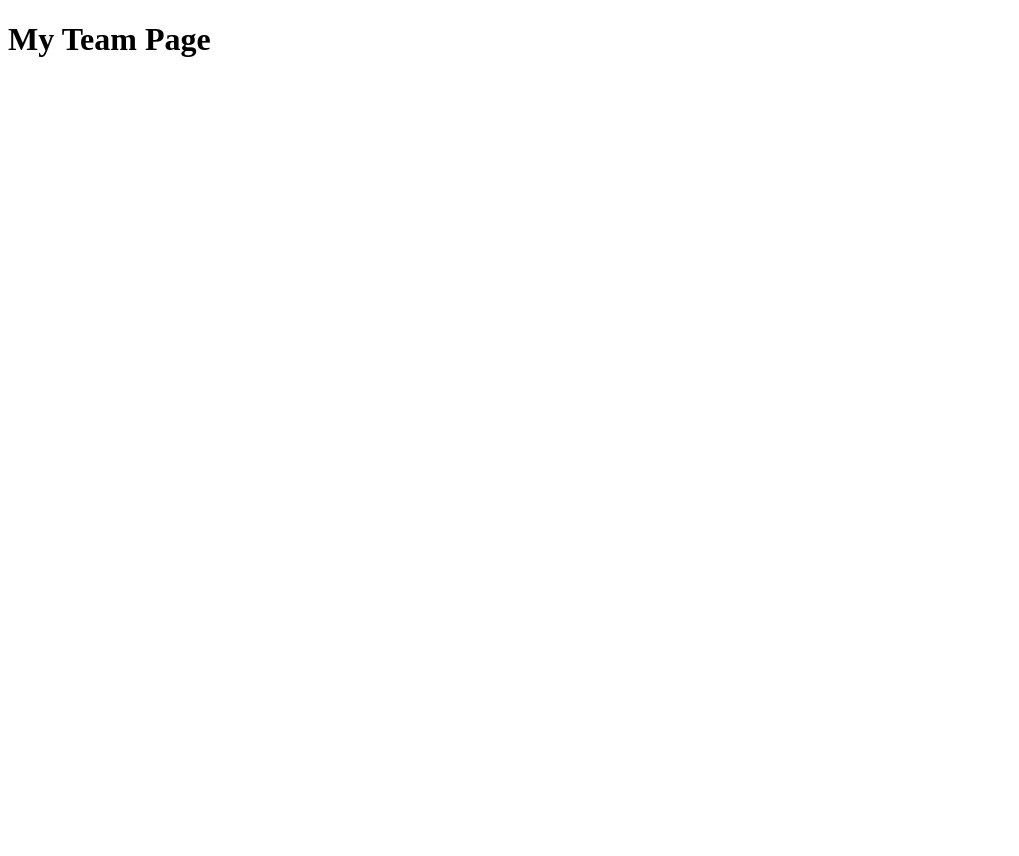
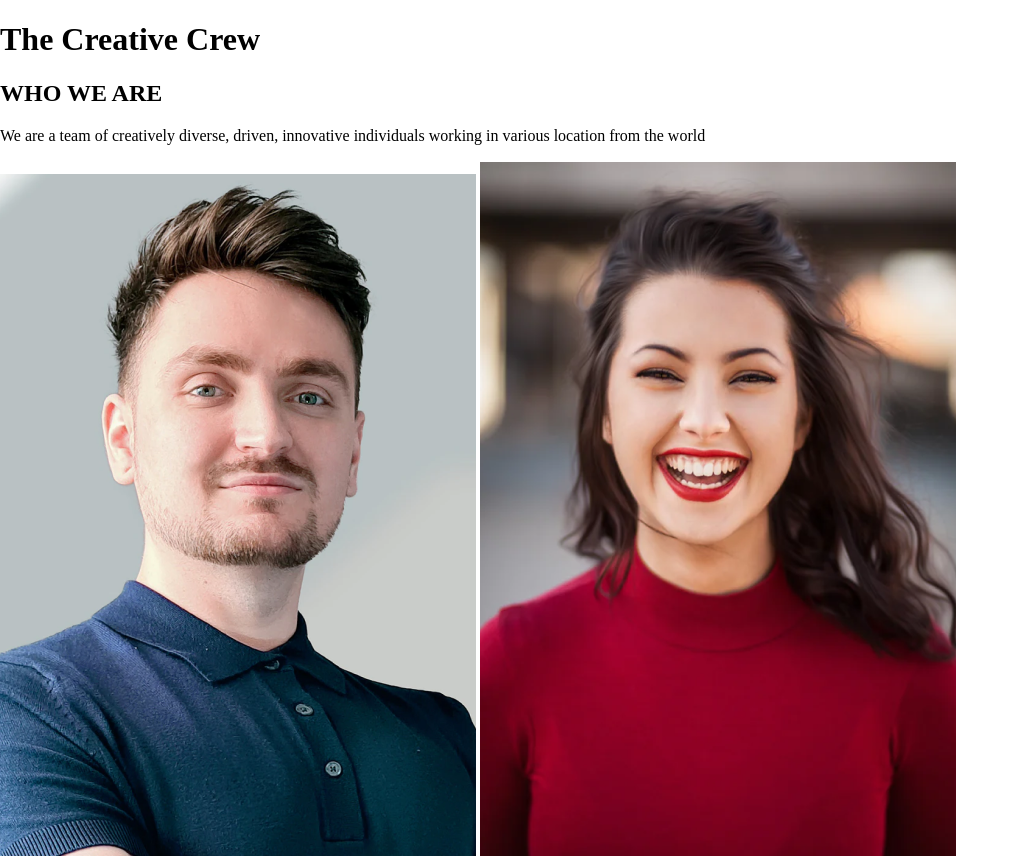
Before and after one commit to jmmr02/my-team-page, a plain HTML site: page index.html in a window 1280 px wide. Shown: the top 856 px of the page, without its empty margins (0-1019 px from the left). Before the commit the page ends 800 px from the top, so only its background shows below. Drawn offline with Linux system fonts and the light colour scheme.

Commit message:
Code initial markup for the project

```diff
--- a/index.html
+++ b/index.html
@@ -4,15 +4,53 @@
 <head>
     <meta charset="UTF-8">
     <meta name="viewport" content="width=device-width, initial-scale=1.0">
+    <meta name="description"
+        content="A page containing the portraits, name, and job description of a member of the team.">
+
     <title>My Team Page</title>
 
     <!-- Stylesheets -->
+    <link rel="stylesheet" href="./css/normalize.css">
     <link rel="stylesheet" href="./css/styles.css">
+
+    <!-- Google Fonts -->
+    <link rel="preconnect" href="https://fonts.gstatic.com">
+    <link href="https://fonts.googleapis.com/css2?family=PT+Serif:wght@400;700&display=swap" rel="stylesheet">
+
+    <link rel="preconnect" href="https://fonts.gstatic.com">
+    <link href="https://fonts.googleapis.com/css2?family=Poppins:wght@400;600&display=swap" rel="stylesheet">
+
+    <link rel="preconnect" href="https://fonts.gstatic.com">
+    <link href="https://fonts.googleapis.com/css2?family=Montserrat:wght@600&display=swap" rel="stylesheet">
 </head>
 
 <body>
 
-    <h1>My Team Page</h1>
+    <header>
+        <div class="container">
+            <h1>The Creative Crew</h1>
+
+            <h2>WHO WE ARE</h2>
+            <p>We are a team of creatively diverse, driven, innovative individuals working in various location from the
+                world</p>
+        </div>
+    </header>
+
+
+    <main>
+        <img src="./images/photo1.png" alt="A photo of a male team member">
+        <img src="./images/photo2.png" alt="A photo of a female team member">
+        <img src="./images/photo3.png" alt="A photo of a male team member">
+        <img src="./images/photo4.png" alt="A photo of a female team member">
+        <img src="./images/photo5.png" alt="A photo of a male team member">
+        <img src="./images/photo6.png" alt="A photo of a male team member">
+    </main>
+
+    <footer>
+        <p>jmmr02 @
+            <a href="https://devchallenges.io" target="_blank" rel="noopener noreferrer">Devchallenges.io</a>
+        </p>
+    </footer>
 </body>
 
 </html>
```
